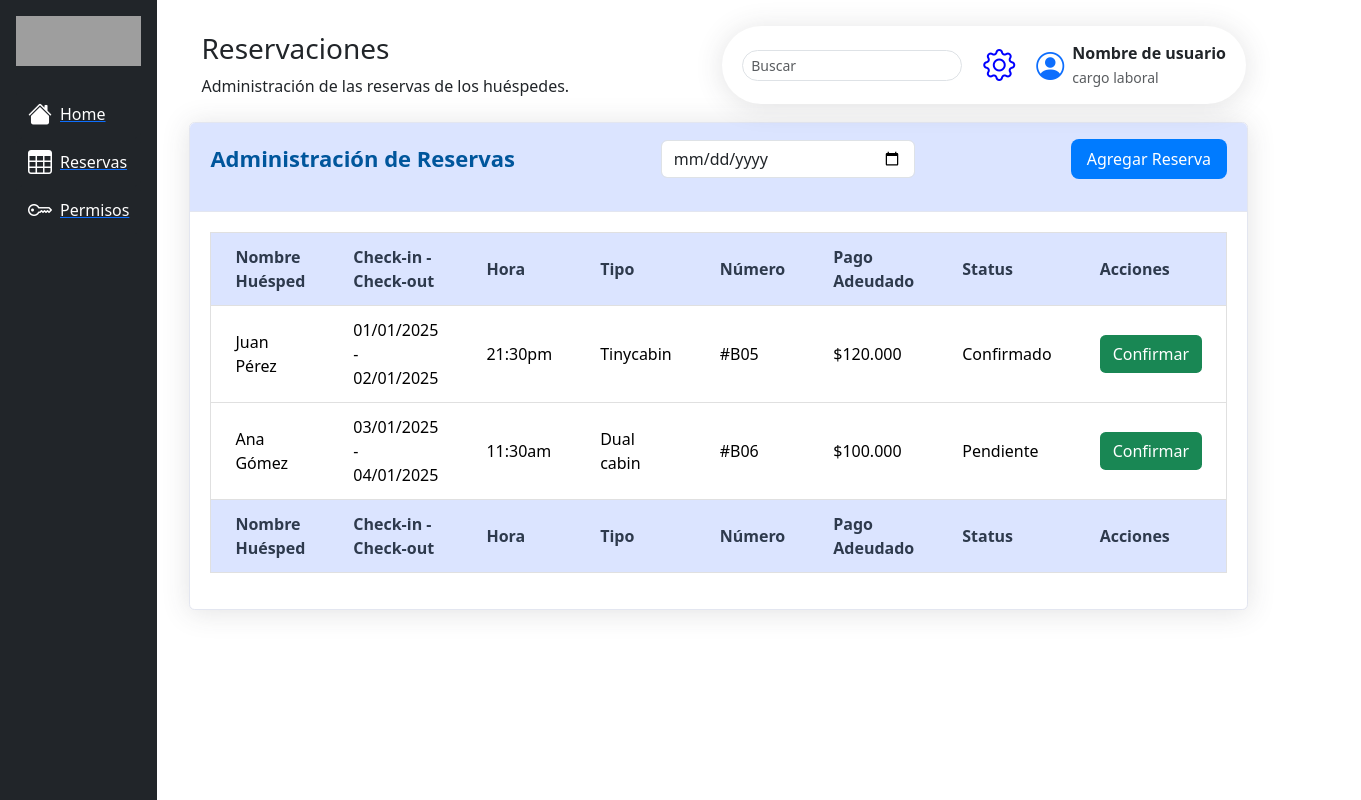
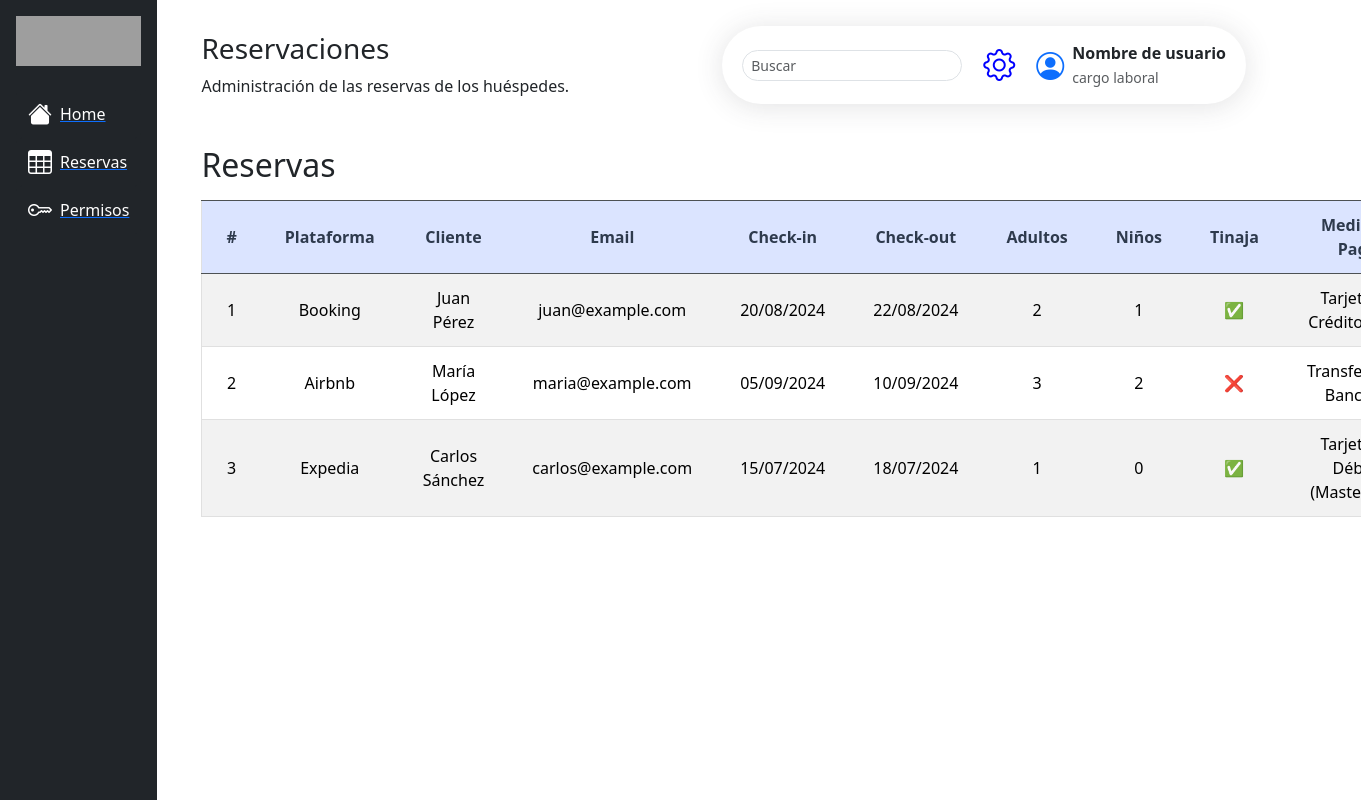
Before and after one commit to BenSLGeneration/pi-desarrollate-2.0, a React (Vite) app: page /reservaciones in a window 1280 px wide. Shown: the whole page, 1361 px wide, since content can reach past the window. Built offline with nearby package versions, Linux system fonts and the light colour scheme; grey boxes are pictures that could not be loaded.

Commit message:
Modificada tabla reservaciones

```diff
--- a/src/components/TablaReservaciones/TablaReservaciones.jsx
+++ b/src/components/TablaReservaciones/TablaReservaciones.jsx
@@ -1,62 +1,54 @@
+import React from 'react';
+
 const TablaReservaciones = ({ datos }) => {
   return (
-        <div className="card shadow mb-4">
-            <div className="card-header py-3">
-                <div className="d-flex align-items-center justify-content-between mb-3">
-                    <h6 className="m-0 font-weight-bold text-primary title-text-color">Administración de Reservas</h6>
-                    <input type="date" className="form-control w-25" style={{ marginRight: '10px'  }} />
-                    <button className="btn btn-primary">Agregar Reserva</button>
-                </div>
-            </div>
-
-            <div className="card-body">
-                <div className="table-responsive">
-                    <table className="table table-bordered" id="dataTable" width="100%" cellSpacing="0">
-                        <thead>
+    <div className="container mt-4">
+      <h2 className="mb-3">Reservas</h2>
+      <table className="table table-striped table-bordered text-center">
+        <thead className="table-dark">
           <tr>
-                                <th>Nombre Huésped</th>
-                                <th>Check-in - Check-out</th>
-                                <th>Hora</th>
-                                <th>Tipo</th>
-                                <th>Número</th>
-                                <th>Pago Adeudado</th>
-                                <th>Status</th>
-                                <th>Acciones</th>
+            <th>#</th>
+            <th>Plataforma</th>
+            <th>Cliente</th>
+            <th>Email</th>
+            <th>Check-in</th>
+            <th>Check-out</th>
+            <th>Adultos</th>
+            <th>Niños</th>
+            <th>Tinaja</th>
+            <th>Medio de Pago</th>
+            <th>Tipo Cabaña</th>
+            <th>Pago</th>
+            <th>IVA</th>
+            <th>Total</th>
+            <th>Estado</th>
           </tr>
         </thead>
-                        <tfoot>
-                            <tr>
-                                <th>Nombre Huésped</th>
-                                <th>Check-in - Check-out</th>
-                                <th>Hora</th>
-                                <th>Tipo</th>
-                                <th>Número</th>
-                                <th>Pago Adeudado</th>
-                                <th>Status</th>
-                                <th>Acciones</th>
-                            </tr>
-                        </tfoot>
         <tbody>
-                            {/* Mapeo de datos dinámicos */}
-                            {datos.map((reserva) => (
-                                <tr key={reserva.id}>
+          {datos.map((reserva, index) => (
+            <tr key={index}>
+              <td>{reserva.id}</td>
+              <td>{reserva.plataforma}</td>
               <td>{reserva.nombreHuesped}</td>
-                                    <td>{reserva.checkIn} - {reserva.checkOut}</td>
-                                    <td>{reserva.hora}</td>
+              <td>{reserva.email}</td>
+              <td>{reserva.checkIn}</td>
+              <td>{reserva.checkOut}</td>
+              <td>{reserva.cantidadAdultos}</td>
+              <td>{reserva.cantidadNiños}</td>
+              <td>{reserva.tinaja}</td>
+              <td>{reserva.medioPago}</td>
               <td>{reserva.tipo}</td>
-                                    <td>{reserva.numero}</td>
-                                    <td>{reserva.pagoAdeudado}</td>
-                                    <td>{reserva.status}</td>
-                                    <td>
-                                        <button type="button" className="btn btn-success">Confirmar</button>
+              <td className="text-danger fw-bold">${reserva.pago.toLocaleString()}</td>
+              <td className="text-danger fw-bold">{reserva.iva}%</td>
+              <td className="text-danger fw-bold">${reserva.pagoTotal.toLocaleString()}</td>
+              <td className={`fw-bold ${reserva.status === 'Reservada' ? 'text-success' : 'text-danger'}`}>
+                {reserva.status}
               </td>
             </tr>
           ))}
         </tbody>
       </table>
     </div>
-            </div>
-        </div>
   );
 };
 
--- a/src/views/Reservaciones/Reservaciones.jsx
+++ b/src/views/Reservaciones/Reservaciones.jsx
@@ -1,14 +1,71 @@
+import React, { useState, useEffect } from 'react';
 import Navbar from '../../components/Navbar/Navbar';
 import Sidebar from '../../components/Sidebar/Sidebar';
 import TablaReservaciones from '../../components/TablaReservaciones/TablaReservaciones'; // Ajusta la ruta según tu estructura de carpetas
 
 const Reservaciones = () => {
-  // Datos de ejemplo para reservas
-  const datosReservas = [
-    { id: 1, nombreHuesped: 'Juan Pérez', checkIn: '01/01/2025', checkOut: '02/01/2025', hora: '21:30pm', tipo: 'Tinycabin', numero: '#B05', pagoAdeudado: '$120.000', status: 'Confirmado' },
-    { id: 2, nombreHuesped: 'Ana Gómez', checkIn: '03/01/2025', checkOut: '04/01/2025', hora: '11:30am', tipo: 'Dual cabin', numero: '#B06', pagoAdeudado: '$100.000', status: 'Pendiente' },
-    // Agrega más datos de ejemplo aquí
-  ];
+  // Estado para los datos de reservas
+  const [datosReservas, setDatosReservas] = useState([]);
+
+  useEffect(() => {
+    // Simulación de llamada a la API para obtener los datos de reservas
+    const reservas = [
+      {
+        id: 1,
+        nombreHuesped: 'Juan Pérez',
+        email: 'juan@example.com',
+        checkIn: '20/08/2024',
+        checkOut: '22/08/2024',
+        tipo: 'Tinycabin',
+        pago: 50000,
+        iva: 19,
+        pagoTotal: 59500,
+        status: 'Reservada',
+        plataforma: 'Booking',
+        medioPago: 'Tarjeta de Crédito (Visa)',
+        cantidadAdultos: 2,
+        cantidadNiños: 1,
+        tinaja: '✅'
+      },
+      {
+        id: 2,
+        nombreHuesped: 'María López',
+        email: 'maria@example.com',
+        checkIn: '05/09/2024',
+        checkOut: '10/09/2024',
+        tipo: 'Cabaña Deluxe',
+        pago: 0,
+        iva: 0,
+        pagoTotal: 0,
+        status: 'Cancelada',
+        plataforma: 'Airbnb',
+        medioPago: 'Transferencia Bancaria',
+        cantidadAdultos: 3,
+        cantidadNiños: 2,
+        tinaja: '❌'
+      },
+      {
+        id: 3,
+        nombreHuesped: 'Carlos Sánchez',
+        email: 'carlos@example.com',
+        checkIn: '15/07/2024',
+        checkOut: '18/07/2024',
+        tipo: 'Suite Premium',
+        pago: 100000,
+        iva: 19,
+        pagoTotal: 119000,
+        status: 'Cancelada',
+        plataforma: 'Expedia',
+        medioPago: 'Tarjeta de Débito (Mastercard)',
+        cantidadAdultos: 1,
+        cantidadNiños: 0,
+        tinaja: '✅'
+      },
+      // Agrega más datos si es necesario
+    ];
+
+    setDatosReservas(reservas);
+  }, []);
 
   return (
     <div>
```
Lines whose indentation alone changed are shown as unchanged.
